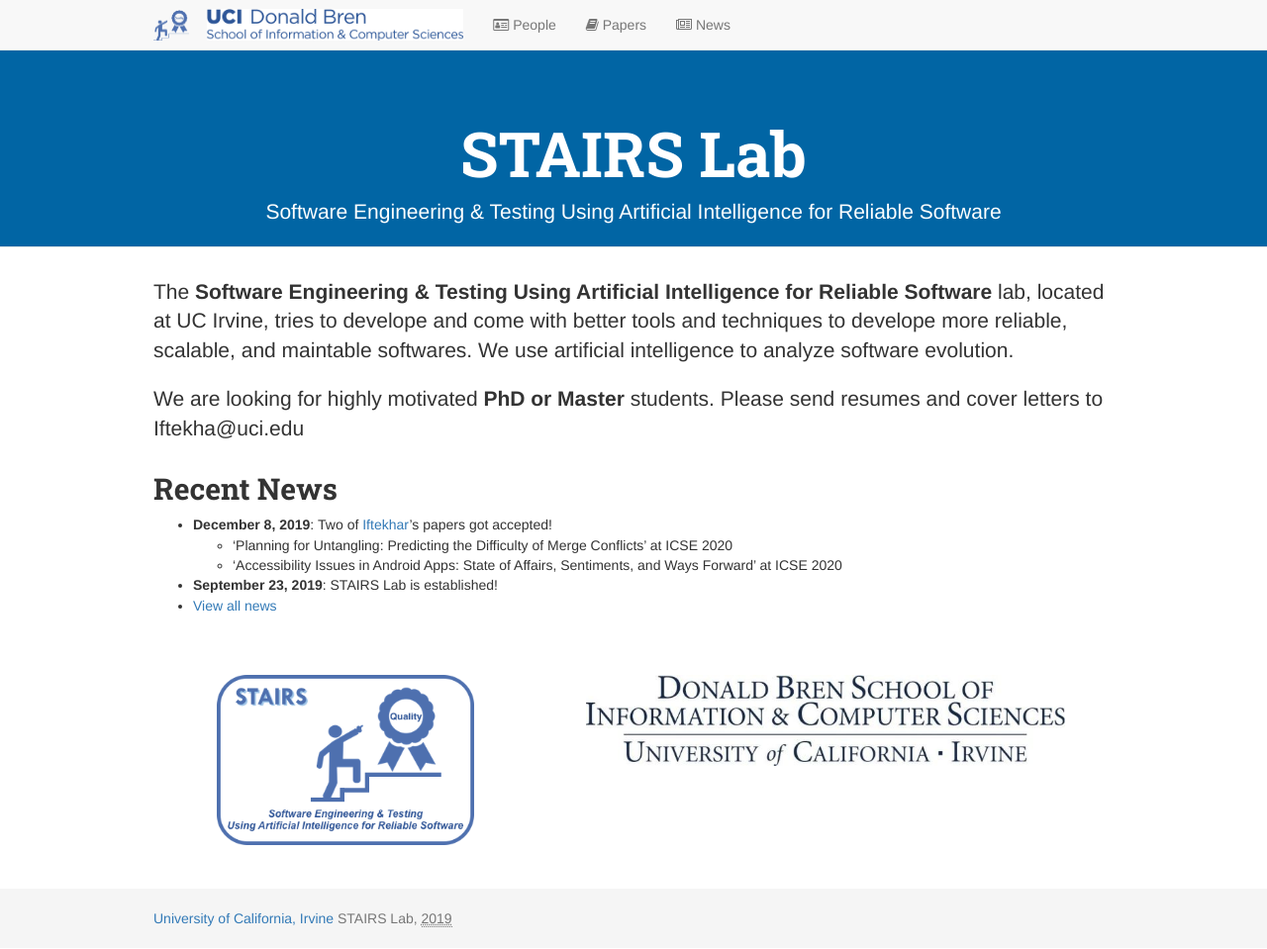
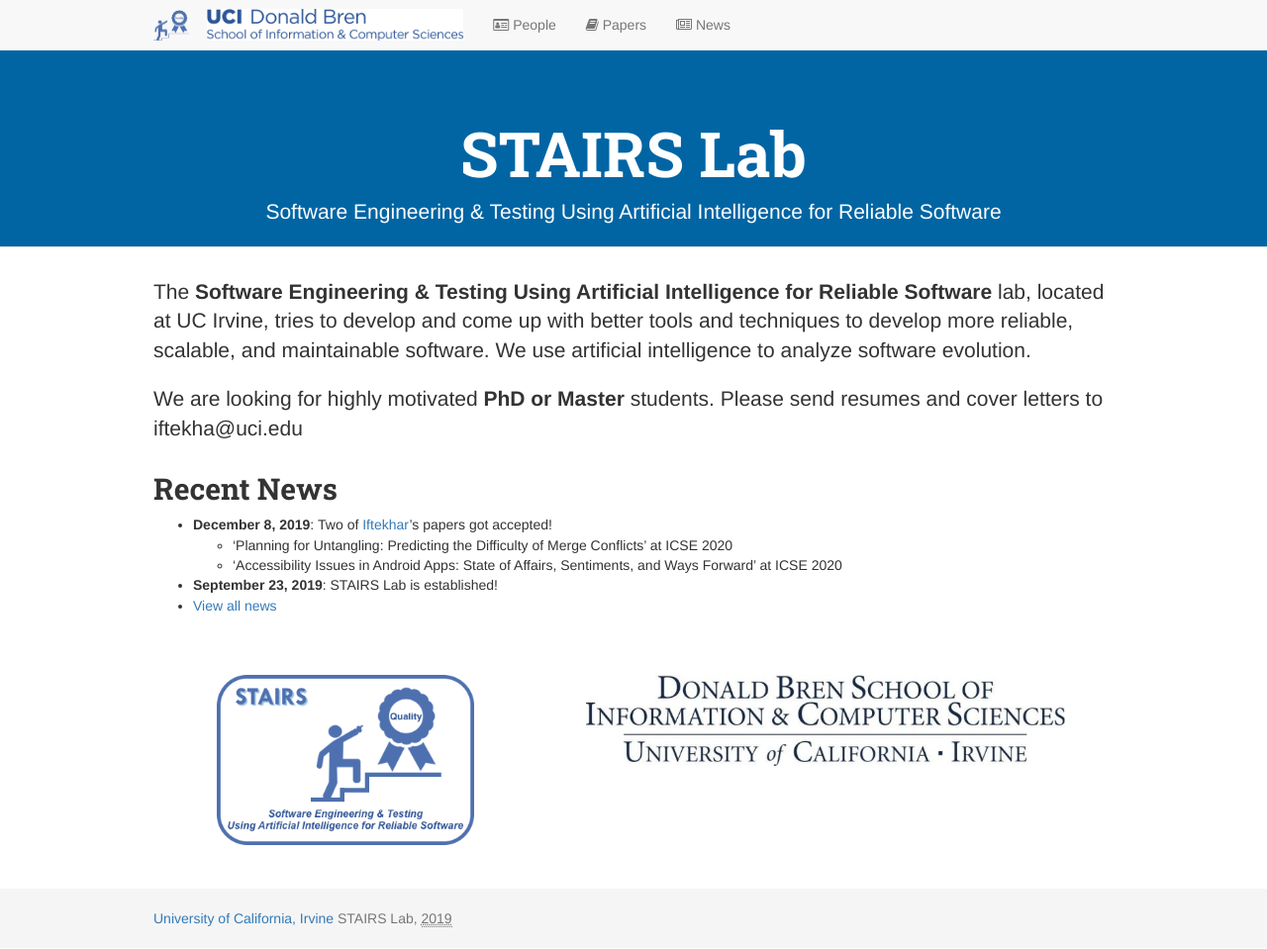
Before and after one commit to Jirigesi/website-STAIRS, a Jekyll site: the page built from index.markdown, in a window 1280 px wide. Shown: the whole page at 99% size. Built offline with Jekyll 4.4.1, drawn with Linux system fonts in a browser that asks for light colours; nearby versions of some CDN libraries.

Commit message:
change home page description

```diff
--- a/_includes/pages_list
+++ b/_includes/pages_list
@@ -5,7 +5,7 @@
 
 
 <li {% if page.id == 'papers' %}class="active"{% endif %}>
-  <a href="{{ site.baseurl }}/courses.html"><i class="fa fa-book"></i> Papers</a>
+  <a href="{{ site.baseurl }}/papers.html"><i class="fa fa-book"></i> Papers</a>
 </li>
 
 
--- a/index.markdown
+++ b/index.markdown
@@ -17,11 +17,11 @@ rank: 0
 <script async defer id="github-bjs" src="https://buttons.github.io/buttons.js"></script>
 
 <p class="lead">
-The <b>Software Engineering & Testing Using Artificial Intelligence for Reliable Software</b> lab, located at UC Irvine, tries to develope and come with better tools and techniques to develope more reliable, scalable, and maintable softwares. We use artificial intelligence to analyze software evolution.
+The <b>Software Engineering & Testing Using Artificial Intelligence for Reliable Software</b> lab, located at UC Irvine, tries to develop and come up with better tools and techniques to develop more reliable, scalable, and maintainable software. We use artificial intelligence to analyze software evolution.
 </p>
 
 <p class="lead">
-We are looking for highly motivated <b>PhD or Master</b> students. Please send resumes and cover letters to Iftekha@uci.edu
+We are looking for highly motivated <b>PhD or Master</b> students. Please send resumes and cover letters to iftekha@uci.edu
 </p>
 
 
```
Also changed, not shown: papers.markdown (renamed from courses.markdown).
